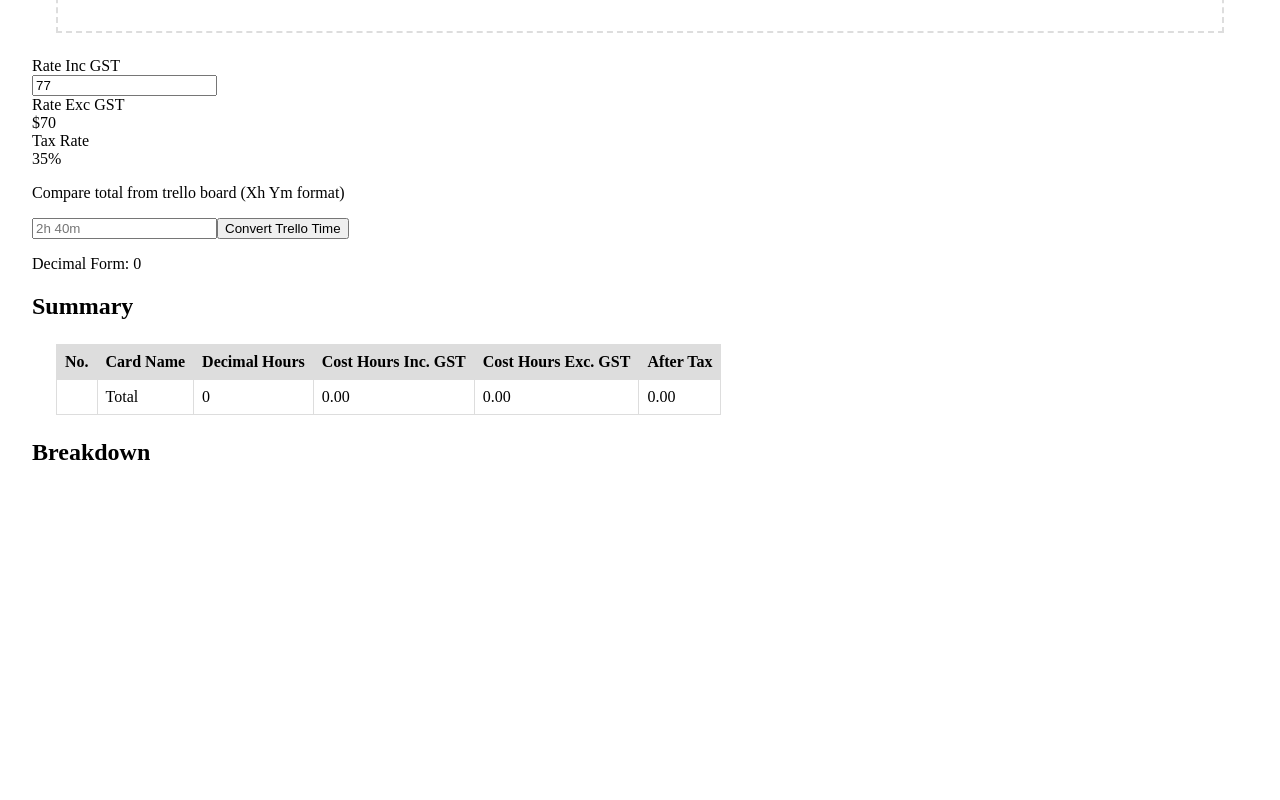
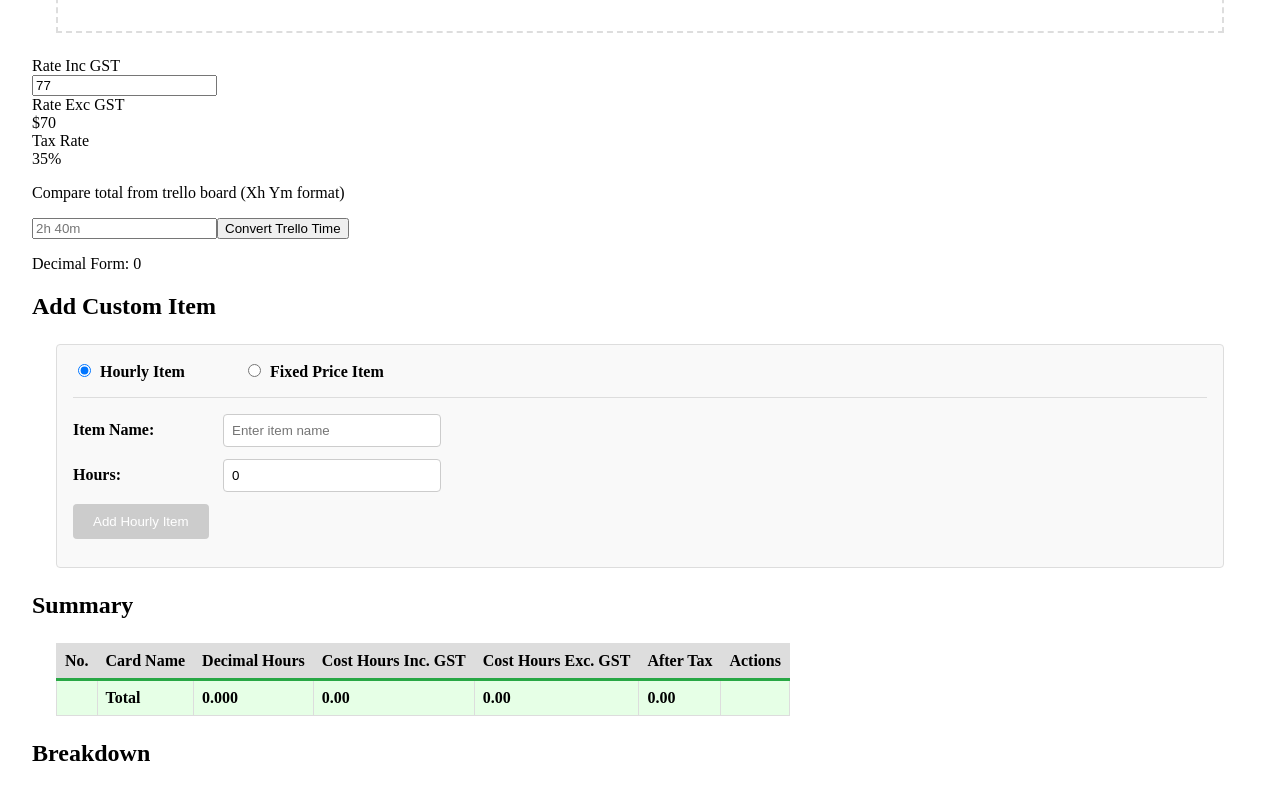
Before and after one commit to Taylor-S/invoice-hours-generator, an Angular app: page / in a window 1280 px wide. Shown: the part 334-1134 px from the top of the page. Before the commit the page ends 880 px from the top, so only its background shows below. Built offline with nearby package versions, Linux system fonts and the light colour scheme.

Commit message:
Implement custom item addition and management with hourly and fixed price options

```diff
--- a/src/app/app.component.html
+++ b/src/app/app.component.html
@@ -24,6 +24,44 @@
 <button (click)="convertTrelloTime(trelloTime.value)">Convert Trello Time</button>
 <p>Decimal Form: {{ trelloTotalDecimalHours }}</p>
 
+<h2>Add Custom Item</h2>
+<div class="custom-item-form">
+  <div class="item-type-selector">
+    <label>
+      <input type="radio" name="itemType" value="hourly" [(ngModel)]="itemType">
+      Hourly Item
+    </label>
+    <label>
+      <input type="radio" name="itemType" value="fixed" [(ngModel)]="itemType">
+      Fixed Price Item
+    </label>
+  </div>
+
+  <div *ngIf="itemType === 'hourly'" class="hourly-form">
+    <div>
+      <label>Item Name:</label>
+      <input type="text" [(ngModel)]="newCustomItemName" placeholder="Enter item name">
+    </div>
+    <div>
+      <label>Hours:</label>
+      <input type="number" [(ngModel)]="newCustomItemHours" step="0.001" min="0" placeholder="0.000">
+    </div>
+    <button (click)="addCustomItem()" [disabled]="!newCustomItemName.trim() || newCustomItemHours <= 0">Add Hourly Item</button>
+  </div>
+
+  <div *ngIf="itemType === 'fixed'" class="fixed-price-form">
+    <div>
+      <label>Item Name:</label>
+      <input type="text" [(ngModel)]="newFixedPriceItemName" placeholder="e.g., Off-site service fee">
+    </div>
+    <div>
+      <label>Amount (Exc. GST):</label>
+      <input type="number" [(ngModel)]="newFixedPriceAmount" step="0.01" min="0" placeholder="0.00">
+    </div>
+    <button (click)="addCustomItem()" [disabled]="!newFixedPriceItemName.trim() || newFixedPriceAmount <= 0">Add Fixed Price Item</button>
+  </div>
+</div>
+
 <h2>Summary</h2>
 <table class="summary">
   <thead>
@@ -34,9 +72,11 @@
       <th>Cost Hours Inc. GST</th>
       <th>Cost Hours Exc. GST</th>
       <th>After Tax</th>
+      <th>Actions</th>
     </tr>
   </thead>
   <tbody>
+    <!-- CSV Data -->
     <tr *ngFor="let job of jobData | keyvalue; let i = index" [ngClass]="{'clicked-row': clickedJobs[job.key]}">
       <td>{{ i + 1 }}</td>
       <td>
@@ -49,19 +89,89 @@
         <button (click)="copyToClipboard(job.value.toString())" class="icon-button">
           <i class="fas fa-copy"></i>
         </button>
-        {{ job.value }}
+        {{ job.value.toFixed(3) }}
       </td>
       <td>{{ (job.value * rate).toFixed(2) }}</td>
       <td>{{ (job.value * rateExcludingGST).toFixed(2) }}</td>
       <td>{{ getAmountAfterTax(job.value * rateExcludingGST).toFixed(2) }}</td>
+      <td>
+        <span class="item-type">CSV</span>
+      </td>
     </tr>
-    <tr>
+    <!-- Custom Items -->
+    <tr *ngFor="let customItem of customItems | keyvalue; let i = index" class="custom-item-row">
+      <td>{{ (jobData | keyvalue).length + i + 1 }}</td>
+      <td>
+        <button (click)="copyToClipboard(customItem.key, true)" class="icon-button">
+          <i class="fas fa-copy"></i>
+        </button>
+        {{ customItem.key }}
+      </td>
+      <td>
+        <button (click)="copyToClipboard(customItem.value.toString())" class="icon-button">
+          <i class="fas fa-copy"></i>
+        </button>
+        {{ customItem.value.toFixed(3) }}
+      </td>
+      <td>{{ (customItem.value * rate).toFixed(2) }}</td>
+      <td>{{ (customItem.value * rateExcludingGST).toFixed(2) }}</td>
+      <td>{{ getAmountAfterTax(customItem.value * rateExcludingGST).toFixed(2) }}</td>
+      <td>
+        <button (click)="removeCustomItem(customItem.key)" class="remove-button">
+          <i class="fas fa-trash"></i> Remove
+        </button>
+      </td>
+    </tr>
+    <!-- Fixed Price Items -->
+    <tr *ngFor="let fixedItem of fixedPriceItems | keyvalue; let i = index" class="fixed-price-row">
+      <td>{{ (jobData | keyvalue).length + (customItems | keyvalue).length + i + 1 }}</td>
+      <td>
+        <button (click)="copyToClipboard(fixedItem.key, true)" class="icon-button">
+          <i class="fas fa-copy"></i>
+        </button>
+        {{ fixedItem.key }}
+      </td>
+      <td>
+        <span class="fixed-price-indicator">Fixed Price</span>
+      </td>
+      <td>{{ (fixedItem.value * 1.1).toFixed(2) }}</td>
+      <td>{{ fixedItem.value.toFixed(2) }}</td>
+      <td>{{ getAmountAfterTax(fixedItem.value).toFixed(2) }}</td>
+      <td>
+        <button (click)="removeFixedPriceItem(fixedItem.key)" class="remove-button">
+          <i class="fas fa-trash"></i> Remove
+        </button>
+      </td>
+    </tr>
+    <!-- Hours Subtotal Row -->
+    <tr class="subtotal-row" *ngIf="(fixedPriceItems | keyvalue).length > 0">
       <td></td>
-      <td>Total</td>
-      <td>{{ totalDecimalHours }}</td>
-      <td>{{ totalHoursCost.toFixed(2) }}</td>
-      <td>{{ totalHoursCostExcludingGST.toFixed(2) }}</td>
-      <td>{{ getAmountAfterTax(totalHoursCostExcludingGST).toFixed(2) }}</td>
+      <td><strong>Hours Subtotal</strong></td>
+      <td><strong>{{ totalDecimalHours.toFixed(3) }}</strong></td>
+      <td><strong>{{ totalHoursCost.toFixed(2) }}</strong></td>
+      <td><strong>{{ totalHoursCostExcludingGST.toFixed(2) }}</strong></td>
+      <td><strong>{{ getAmountAfterTax(totalHoursCostExcludingGST).toFixed(2) }}</strong></td>
+      <td></td>
+    </tr>
+    <!-- Fixed Price Subtotal Row -->
+    <tr class="subtotal-row" *ngIf="(fixedPriceItems | keyvalue).length > 0">
+      <td></td>
+      <td><strong>Fixed Price Subtotal</strong></td>
+      <td><strong>-</strong></td>
+      <td><strong>{{ (getTotalFixedPriceAmount() * 1.1).toFixed(2) }}</strong></td>
+      <td><strong>{{ getTotalFixedPriceAmount().toFixed(2) }}</strong></td>
+      <td><strong>{{ getTotalFixedPriceAmountAfterTax().toFixed(2) }}</strong></td>
+      <td></td>
+    </tr>
+    <!-- Grand Total Row -->
+    <tr class="total-row">
+      <td></td>
+      <td><strong>{{ (fixedPriceItems | keyvalue).length > 0 ? 'Grand Total' : 'Total' }}</strong></td>
+      <td><strong>{{ totalDecimalHours.toFixed(3) }}</strong></td>
+      <td><strong>{{ getGrandTotalIncGST().toFixed(2) }}</strong></td>
+      <td><strong>{{ getGrandTotalExcGST().toFixed(2) }}</strong></td>
+      <td><strong>{{ getGrandTotalAfterTax().toFixed(2) }}</strong></td>
+      <td></td>
     </tr>
   </tbody>
 </table>
--- a/src/app/app.component.scss
+++ b/src/app/app.component.scss
@@ -50,3 +50,116 @@ th {
     font-size: 1.2em;
     color: #000;
   }
+
+.custom-item-form {
+  margin: 24px;
+  padding: 16px;
+  border: 1px solid #dddddd;
+  border-radius: 4px;
+  background-color: #f9f9f9;
+
+  .item-type-selector {
+    margin-bottom: 16px;
+
+    label {
+      display: inline-block;
+      margin-right: 20px;
+      cursor: pointer;
+
+      input[type="radio"] {
+        margin-right: 5px;
+      }
+    }
+  }
+
+  .hourly-form, .fixed-price-form {
+    border-top: 1px solid #ddd;
+    padding-top: 16px;
+  }
+
+  div {
+    margin-bottom: 12px;
+
+    label {
+      display: inline-block;
+      width: 150px;
+      font-weight: bold;
+    }
+
+    input[type="text"], input[type="number"] {
+      padding: 8px;
+      border: 1px solid #ccc;
+      border-radius: 4px;
+      width: 200px;
+    }
+  }
+
+  button {
+    padding: 10px 20px;
+    background-color: #007bff;
+    color: white;
+    border: none;
+    border-radius: 4px;
+    cursor: pointer;
+
+    &:disabled {
+      background-color: #cccccc;
+      cursor: not-allowed;
+    }
+
+    &:hover:not(:disabled) {
+      background-color: #0056b3;
+    }
+  }
+}
+
+.custom-item-row {
+  background-color: #f0f8ff;
+}
+
+.fixed-price-row {
+  background-color: #fff0f5;
+}
+
+.subtotal-row {
+  background-color: #f5f5f5;
+  border-top: 2px solid #ccc;
+  font-weight: bold;
+}
+
+.total-row {
+  background-color: #e6ffe6;
+  font-weight: bold;
+  border-top: 3px solid #28a745;
+}
+
+.fixed-price-indicator {
+  background-color: #e91e63;
+  color: white;
+  padding: 2px 6px;
+  border-radius: 3px;
+  font-size: 11px;
+  font-weight: bold;
+}
+
+.remove-button {
+  background-color: #dc3545;
+  color: white;
+  border: none;
+  padding: 4px 8px;
+  border-radius: 4px;
+  cursor: pointer;
+  font-size: 12px;
+
+  &:hover {
+    background-color: #c82333;
+  }
+}
+
+.item-type {
+  background-color: #28a745;
+  color: white;
+  padding: 2px 6px;
+  border-radius: 3px;
+  font-size: 11px;
+}
--- a/src/app/app.component.ts
+++ b/src/app/app.component.ts
@@ -29,6 +29,13 @@ export class AppComponent {
   percentTaxWithheld = 0.35;
 
   clickedJobs: { [key: string]: boolean } = {};
+  customItems: Record<string, number> = {};
+  fixedPriceItems: Record<string, number> = {};
+  newCustomItemName = '';
+  newCustomItemHours = 0;
+  newFixedPriceItemName = '';
+  newFixedPriceAmount = 0;
+  itemType: 'hourly' | 'fixed' = 'hourly';
   private jobArray: {
     key: string;
     value: number;
@@ -50,6 +57,65 @@ export class AppComponent {
     }).catch(err => {
       console.error('Failed to copy: ', err);
     });
+  }
+
+  addCustomItem(): void {
+    if (this.itemType === 'hourly') {
+      if (this.newCustomItemName.trim() && this.newCustomItemHours > 0) {
+        this.customItems[this.newCustomItemName.trim()] = this.newCustomItemHours;
+        this.newCustomItemName = '';
+        this.newCustomItemHours = 0;
+        this.updateTotals();
+      }
+    } else {
+      if (this.newFixedPriceItemName.trim() && this.newFixedPriceAmount > 0) {
+        this.fixedPriceItems[this.newFixedPriceItemName.trim()] = this.newFixedPriceAmount;
+        this.newFixedPriceItemName = '';
+        this.newFixedPriceAmount = 0;
+        this.updateTotals();
+      }
+    }
+  }
+
+  removeCustomItem(itemName: string): void {
+    delete this.customItems[itemName];
+    this.updateTotals();
+  }
+
+  removeFixedPriceItem(itemName: string): void {
+    delete this.fixedPriceItems[itemName];
+    this.updateTotals();
+  }
+
+  getAllJobData(): Record<string, number> {
+    return { ...this.jobData, ...this.customItems };
+  }
+
+  getTotalFixedPriceAmount(): number {
+    return Object.values(this.fixedPriceItems).reduce((sum, current) => sum + current, 0);
+  }
+
+  getTotalFixedPriceAmountAfterTax(): number {
+    return this.getAmountAfterTax(this.getTotalFixedPriceAmount());
+  }
+
+  getGrandTotalIncGST(): number {
+    return this.totalHoursCost + (this.getTotalFixedPriceAmount() * 1.1);
+  }
+
+  getGrandTotalExcGST(): number {
+    return this.totalHoursCostExcludingGST + this.getTotalFixedPriceAmount();
+  }
+
+  getGrandTotalAfterTax(): number {
+    return this.getAmountAfterTax(this.totalHoursCostExcludingGST) + this.getTotalFixedPriceAmountAfterTax();
+  }
+
+  private updateTotals(): void {
+    const csvTotal = Object.values(this.jobData).reduce((sum, current) => sum + current, 0);
+    const customTotal = Object.values(this.customItems).reduce((sum, current) => sum + current, 0);
+    this.totalDecimalHours = csvTotal + customTotal;
+    this.calcTotalHoursCost();
   }
 
   dragOverHandler(event: DragEvent) {
@@ -173,7 +239,7 @@ export class AppComponent {
     });
     this.jobData = aggregatedData;
 
-    this.totalDecimalHours = Object.values(this.jobData).reduce((sum, current) => sum + current, 0);
+    this.updateTotals();
 
     console.log(this.jobData);
     console.log(Object.keys(this.jobData));
```
Also changed, not shown: 1 other file (tests, documents, lock files or other folders).
